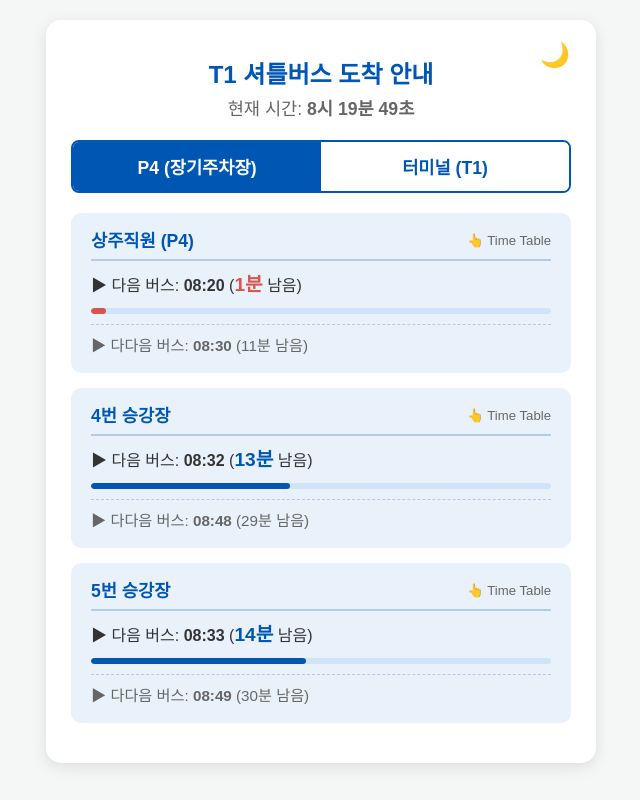
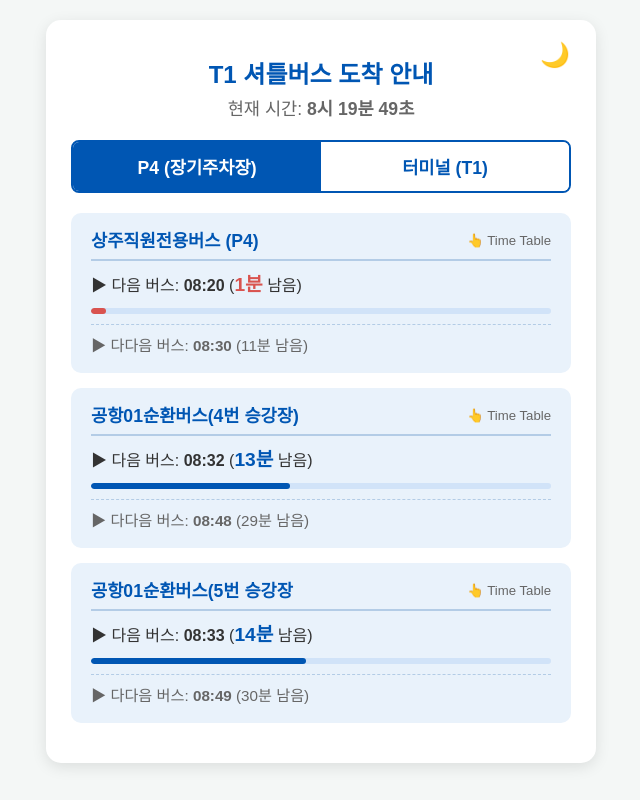
Before and after one commit to swlee32-bot/ShuttleBus, a plain HTML site: page index.html in a window 1280 px wide. Shown: the whole page, without its empty margins (319-959 px from the left). Drawn offline with Linux system fonts and the light colour scheme.

Commit message:
Update index.html

```diff
--- a/index.html
+++ b/index.html
@@ -348,12 +348,12 @@
         const schedule_T1_G13 = ["04:33", "04:49", "05:05", "05:21", "05:37", "05:53", "06:09", "06:17", "06:25", "06:33", "06:41", "06:49", "07:05", "07:21", "07:37", "07:53", "08:09", "08:25", "08:41", "08:57", "09:13", "09:29", "09:45", "10:01", "10:17", "10:33", "10:49", "11:05", "11:21", "11:37", "11:53", "12:09", "12:25", "12:41", "12:57", "13:13", "13:29", "13:45", "14:01", "14:17", "14:33", "14:49", "15:05", "15:21", "15:37", "15:53", "16:09", "16:25", "16:41", "16:57", "17:13", "17:29", "17:45", "18:01", "18:17", "18:33", "18:49", "19:05", "19:21", "19:37", "19:53", "20:09", "20:25", "20:41", "20:49", "20:57", "21:05", "21:13", "21:21", "21:29", "21:37", "21:53", "22:09", "22:25", "22:41", "22:57", "23:13", "23:29", "23:45"];
 
         const stationData = {
-            'p4-emp': { title: "상주직원 (P4)", data: schedule_P4_Emp },
-            'p4-4': { title: "4번 승강장", data: schedule_P4_4 },
-            'p4-5': { title: "5번 승강장", data: schedule_P4_5 },
-            't1-g3': { title: "터미널동측 (3C)", data: schedule_T1_G3 },
-            't1-emp': { title: "상주직원 (9C)", data: schedule_T1_Emp },
-            't1-g13': { title: "터미널서측 (13C)", data: schedule_T1_G13 }
+            'p4-emp': { title: "상주직원전용버스 (P4)", data: schedule_P4_Emp },
+            'p4-4': { title: "공항01순환버스(4번 승강장)", data: schedule_P4_4 },
+            'p4-5': { title: "공항01순환버스(5번 승강장", data: schedule_P4_5 },
+            't1-g3': { title: "공항01순환버스(터미널동측-3C)", data: schedule_T1_G3 },
+            't1-emp': { title: "상주직원전용버스 (9C)", data: schedule_T1_Emp },
+            't1-g13': { title: "공항01순환버스(터미널서측-13C)", data: schedule_T1_G13 }
         };
 
         function toMinutes(arr) {
```
